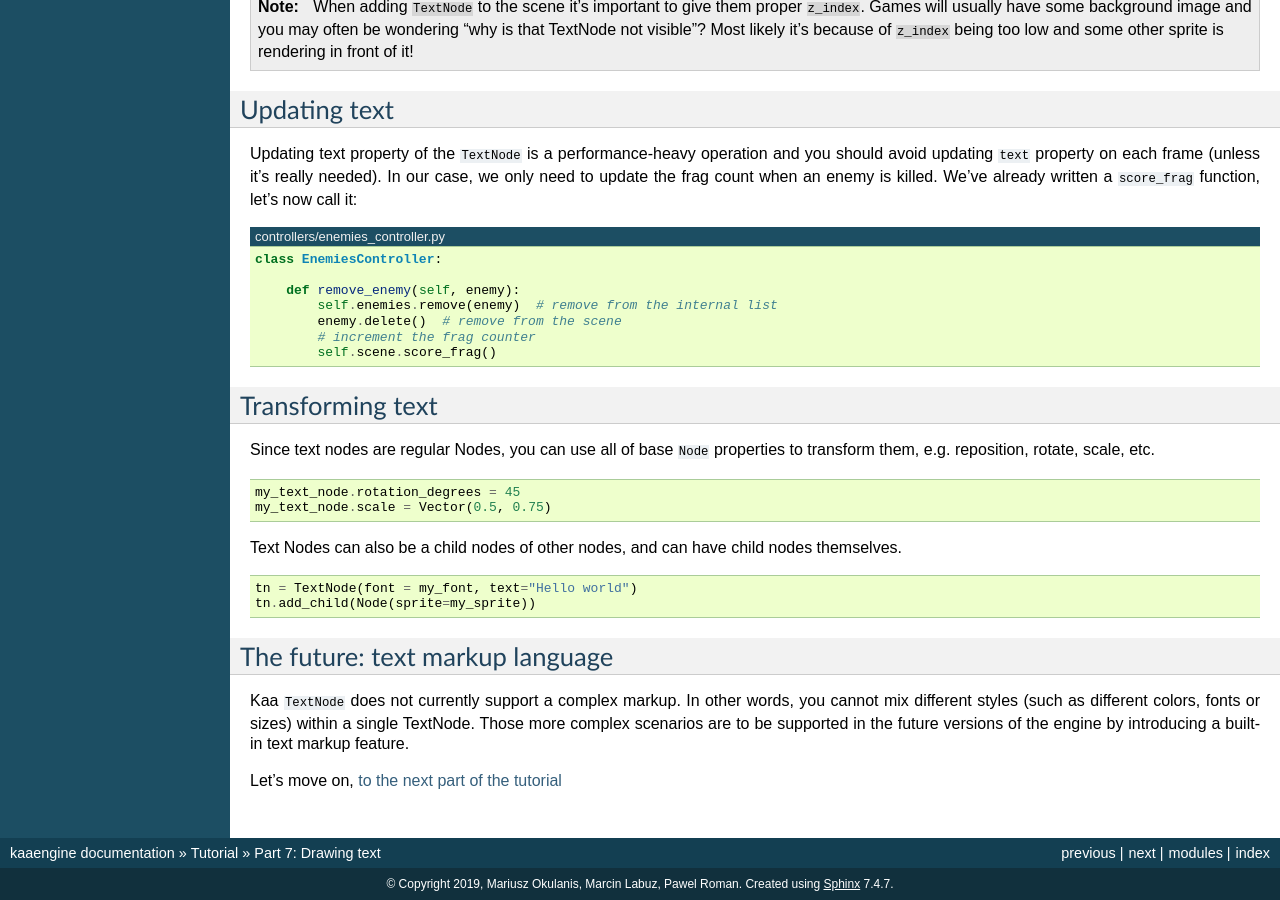
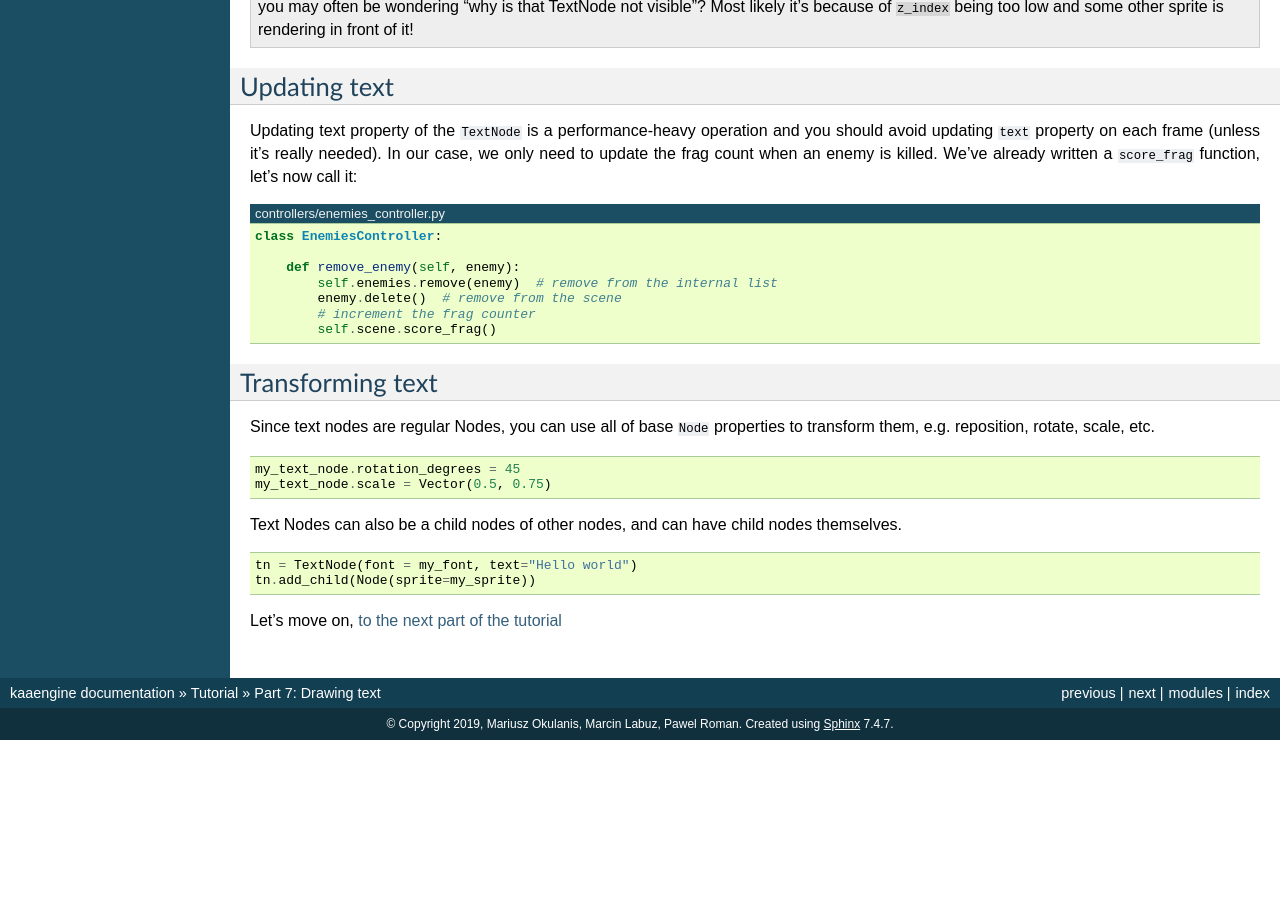
Before and after one commit to kaaengine/kaa, a Sphinx documentation site: the page built from docs/tutorial/part07.rst, in a window 1280 px wide and 900 px high, scrolled down 1507 px. Built offline with Sphinx 7.4.7, drawn with Linux system fonts in a browser that asks for light colours; after the commit the page ends 2247 px from its top, so only the background shows below that; some of the changed text lies outside the part shown.

Commit message:
upgraded part 7 of the tutorial to the ver 0.6

```diff
--- a/docs/tutorial/part07.rst
+++ b/docs/tutorial/part07.rst
@@ -131,11 +130,5 @@
     tn = TextNode(font = my_font, text="Hello world")
     tn.add_child(Node(sprite=my_sprite))
 
-The future: text markup language
-~~~~~~~~~~~~~~~~~~~~~~~~~~~~~~~~
-
-Kaa :code:`TextNode` does not currently support a complex markup. In other words, you cannot mix different styles
-(such as different colors, fonts or sizes) within a single TextNode. Those more complex scenarios are to be supported
-in the future versions of the engine by introducing a built-in text markup feature.
 
 Let's move on, :doc:`to the next part of the tutorial </tutorial/part08>`
```
Also changed, not shown: other parts of docs/tutorial/part07.rst (+0 -1 lines).
